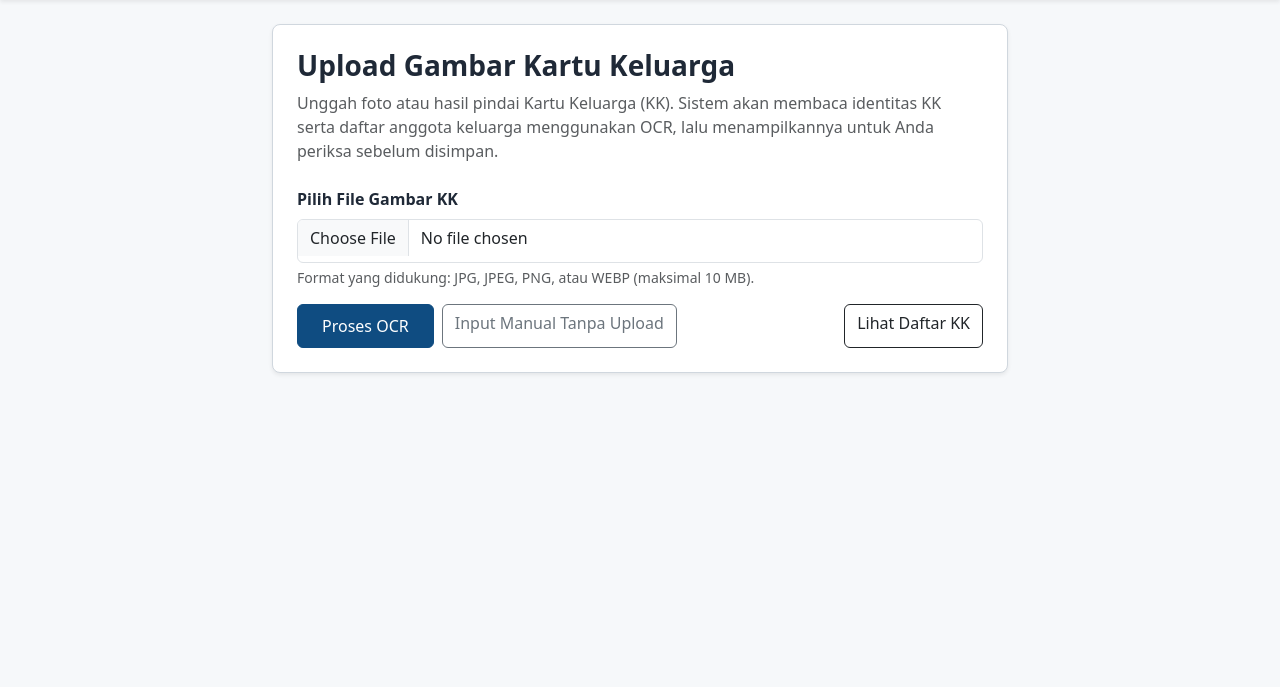
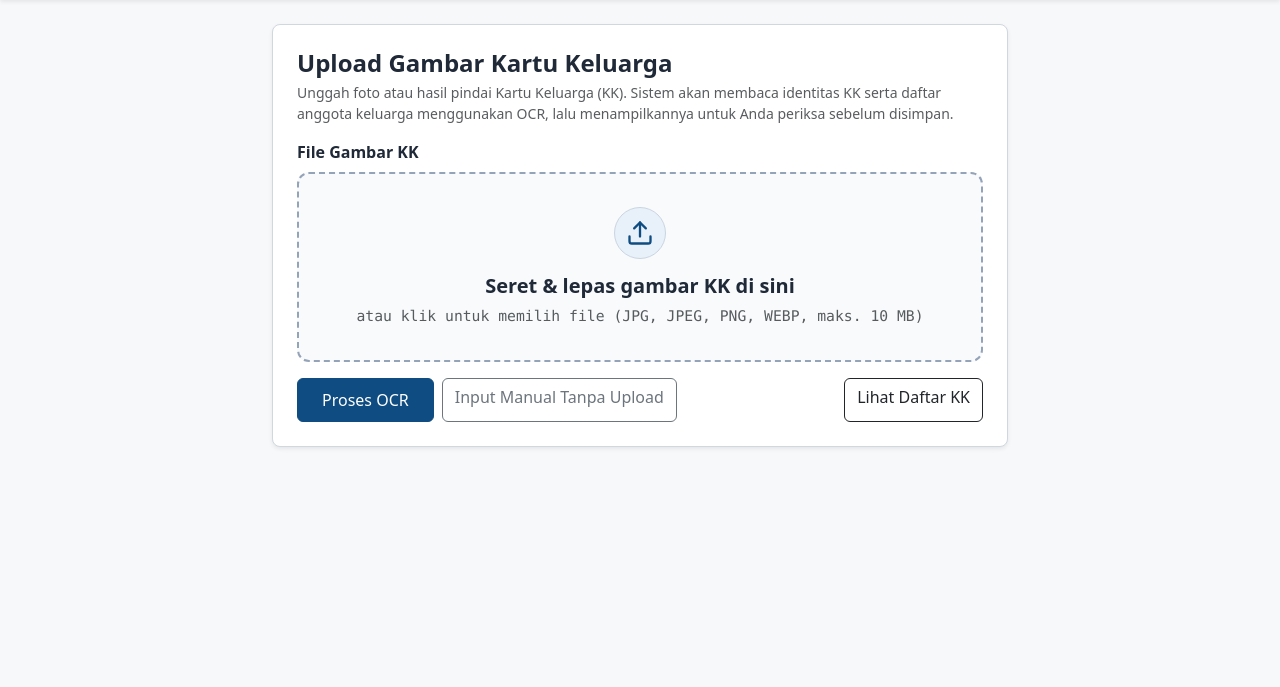
Before and after one commit to bdhilouen/mini-project-ocr-kk, a Flask app: page / in a window 1280 px wide. Shown: the part 56-743 px from the top of the page. Run offline with Flask 3, Linux system fonts and the light colour scheme.

Commit message:
perbesar upload box

```diff
--- a/static/css/style.css
+++ b/static/css/style.css
@@ -79,6 +79,90 @@ textarea:focus-visible {
     background-color: #f1f5f9;
 }
 
+.kk-dropzone {
+    position: relative;
+    min-height: 190px;
+    padding: 1.25rem;
+    border: 2px dashed #94a3b8;
+    border-radius: 0.75rem;
+    background-color: #f8fafc;
+    display: flex;
+    flex-direction: column;
+    align-items: center;
+    justify-content: center;
+    text-align: center;
+    cursor: pointer;
+    transition: border-color 0.15s ease, background-color 0.15s ease;
+}
+
+.kk-dropzone:hover,
+.kk-dropzone:focus-visible {
+    border-color: var(--kk-primary);
+    background-color: #f0f6fc;
+}
+
+.kk-dropzone.is-dragover {
+    border-color: var(--kk-primary);
+    border-style: solid;
+    background-color: #e6f0fa;
+}
+
+.kk-dropzone.has-file {
+    border-style: solid;
+    border-color: var(--kk-border);
+    background-color: #ffffff;
+}
+
+.kk-dropzone-icon {
+    width: 52px;
+    height: 52px;
+    border-radius: 50%;
+    background-color: #e8f1fa;
+    border: 1px solid #cbd5e1;
+    color: var(--kk-primary);
+    display: flex;
+    align-items: center;
+    justify-content: center;
+    margin: 0 auto 0.75rem;
+}
+
+.kk-dropzone-remove {
+    position: absolute;
+    top: 12px;
+    right: 12px;
+    width: 36px;
+    height: 36px;
+    min-height: 36px;
+    border-radius: 50%;
+    border: 1px solid var(--kk-border);
+    background-color: #ffffff;
+    color: var(--kk-text);
+    display: inline-flex;
+    align-items: center;
+    justify-content: center;
+    cursor: pointer;
+    font-size: 1.35rem;
+    line-height: 1;
+    padding: 0;
+    z-index: 2;
+    transition: background-color 0.15s ease, color 0.15s ease, border-color 0.15s ease;
+}
+
+.kk-dropzone-remove:hover,
+.kk-dropzone-remove:focus-visible {
+    background-color: #fee2e2;
+    border-color: #ef4444;
+    color: #b91c1c;
+}
+
+.kk-dropzone-preview {
+    width: 100%;
+}
+
+.kk-dropzone-preview .kk-image-preview {
+    max-height: 185px;
+}
+
 .kk-raw-text {
     max-height: 260px;
     overflow-y: auto;
--- a/static/js/app.js
+++ b/static/js/app.js
@@ -1,30 +1,152 @@
 document.addEventListener("DOMContentLoaded", function () {
-    // 1. Live image preview and loading spinner on the upload page.
+    // 1. Drag-and-drop upload zone, live preview, remove button, and loading spinner.
     var fileInput = document.getElementById("kk_image");
+    var dropzone = document.getElementById("upload-dropzone");
+    var emptyState = document.getElementById("upload-empty-state");
     var previewWrapper = document.getElementById("upload-preview-wrapper");
     var previewImage = document.getElementById("upload-preview-img");
+    var fileMeta = document.getElementById("upload-file-meta");
+    var removeBtn = document.getElementById("upload-remove-btn");
+    var uploadError = document.getElementById("upload-error");
     var uploadForm = document.getElementById("upload-form");
     var uploadSubmitBtn = document.getElementById("upload-submit-btn");
 
-    if (fileInput && previewWrapper && previewImage) {
+    var allowedExts = /\.(jpe?g|png|webp)$/i;
+    var maxBytes = 10 * 1024 * 1024;
+
+    function showUploadError(msg) {
+        if (!uploadError) return;
+        uploadError.textContent = msg;
+        uploadError.classList.remove("d-none");
+    }
+
+    function clearUploadError() {
+        if (!uploadError) return;
+        uploadError.textContent = "";
+        uploadError.classList.add("d-none");
+    }
+
+    function formatBytes(bytes) {
+        if (bytes < 1024) return bytes + " B";
+        if (bytes < 1024 * 1024) return (bytes / 1024).toFixed(1) + " KB";
+        return (bytes / (1024 * 1024)).toFixed(2) + " MB";
+    }
+
+    function clearSelectedFile() {
+        if (fileInput) fileInput.value = "";
+        if (previewImage) previewImage.removeAttribute("src");
+        if (fileMeta) fileMeta.textContent = "";
+        if (previewWrapper) previewWrapper.classList.add("d-none");
+        if (removeBtn) removeBtn.classList.add("d-none");
+        if (emptyState) emptyState.classList.remove("d-none");
+        if (dropzone) dropzone.classList.remove("has-file", "is-dragover");
+    }
+
+    function handleSelectedFile(file) {
+        clearUploadError();
+        if (!file) {
+            clearSelectedFile();
+            return false;
+        }
+        if (!allowedExts.test(file.name)) {
+            clearSelectedFile();
+            showUploadError("Format file tidak didukung. Gunakan JPG, JPEG, PNG, atau WEBP.");
+            return false;
+        }
+        if (file.size > maxBytes) {
+            clearSelectedFile();
+            showUploadError("Ukuran file melebihi batas maksimal 10 MB.");
+            return false;
+        }
+        var reader = new FileReader();
+        reader.onload = function (evt) {
+            if (previewImage) previewImage.src = evt.target.result;
+            if (fileMeta) fileMeta.textContent = file.name + " (" + formatBytes(file.size) + ")";
+            if (emptyState) emptyState.classList.add("d-none");
+            if (previewWrapper) previewWrapper.classList.remove("d-none");
+            if (removeBtn) removeBtn.classList.remove("d-none");
+            if (dropzone) dropzone.classList.add("has-file");
+        };
+        reader.readAsDataURL(file);
+        return true;
+    }
+
+    if (fileInput && dropzone) {
+        dropzone.addEventListener("click", function (evt) {
+            if (evt.target === fileInput || (removeBtn && removeBtn.contains(evt.target))) {
+                return;
+            }
+            fileInput.click();
+        });
+
+        dropzone.addEventListener("keydown", function (evt) {
+            if (evt.target !== dropzone) return;
+            if (evt.key === "Enter" || evt.key === " ") {
+                evt.preventDefault();
+                fileInput.click();
+            }
+        });
+
         fileInput.addEventListener("change", function () {
             var file = fileInput.files && fileInput.files[0];
-            if (!file) {
-                previewWrapper.classList.add("d-none");
-                previewImage.removeAttribute("src");
-                return;
+            handleSelectedFile(file);
+        });
+
+        if (removeBtn) {
+            removeBtn.addEventListener("click", function (evt) {
+                evt.preventDefault();
+                evt.stopPropagation();
+                clearSelectedFile();
+                clearUploadError();
+                dropzone.focus();
+            });
+        }
+
+        var dragDepth = 0;
+        dropzone.addEventListener("dragenter", function (evt) {
+            evt.preventDefault();
+            dragDepth += 1;
+            dropzone.classList.add("is-dragover");
+        });
+
+        dropzone.addEventListener("dragover", function (evt) {
+            evt.preventDefault();
+            evt.dataTransfer.dropEffect = "copy";
+        });
+
+        dropzone.addEventListener("dragleave", function (evt) {
+            evt.preventDefault();
+            dragDepth = Math.max(0, dragDepth - 1);
+            if (dragDepth === 0) {
+                dropzone.classList.remove("is-dragover");
             }
-            var reader = new FileReader();
-            reader.onload = function (evt) {
-                previewImage.src = evt.target.result;
-                previewWrapper.classList.remove("d-none");
-            };
-            reader.readAsDataURL(file);
+        });
+
+        dropzone.addEventListener("drop", function (evt) {
+            evt.preventDefault();
+            dragDepth = 0;
+            dropzone.classList.remove("is-dragover");
+
+            var droppedFiles = evt.dataTransfer && evt.dataTransfer.files;
+            if (!droppedFiles || !droppedFiles.length) return;
+
+            var file = droppedFiles[0];
+            if (handleSelectedFile(file)) {
+                var dt = new DataTransfer();
+                dt.items.add(file);
+                fileInput.files = dt.files;
+            }
         });
     }
 
     if (uploadForm && uploadSubmitBtn) {
-        uploadForm.addEventListener("submit", function () {
+        uploadForm.addEventListener("submit", function (evt) {
+            if (fileInput && (!fileInput.files || !fileInput.files.length)) {
+                evt.preventDefault();
+                showUploadError("Pilih atau seret file gambar Kartu Keluarga terlebih dahulu.");
+                if (dropzone) dropzone.focus();
+                return;
+            }
             uploadSubmitBtn.disabled = true;
             uploadSubmitBtn.innerHTML =
                 '<span class="spinner-border spinner-border-sm me-2" role="status" aria-hidden="true"></span>Memproses OCR...';
--- a/templates/index.html
+++ b/templates/index.html
@@ -5,29 +5,59 @@
 {% block content %}
 <div class="row justify-content-center">
     <div class="col-lg-8">
-        <div class="kk-card p-4 shadow-sm">
-            <h1 class="h3 fw-bold mb-2">Upload Gambar Kartu Keluarga</h1>
-            <p class="text-muted mb-4">
+        <div class="kk-card p-3 p-md-4 shadow-sm">
+            <h1 class="h4 fw-bold mb-1">Upload Gambar Kartu Keluarga</h1>
+            <p class="text-muted small mb-3">
                 Unggah foto atau hasil pindai Kartu Keluarga (KK). Sistem akan membaca identitas KK serta daftar anggota keluarga menggunakan OCR, lalu menampilkannya untuk Anda periksa sebelum disimpan.
             </p>
 
             <form id="upload-form" action="{{ url_for('upload_kk') }}" method="post" enctype="multipart/form-data">
                 <div class="mb-3">
-                    <label for="kk_image" class="form-label fw-semibold">Pilih File Gambar KK</label>
+                    <label for="kk_image" class="form-label fw-semibold">File Gambar KK</label>
+                    <div
+                        id="upload-dropzone"
+                        class="kk-dropzone"
+                        role="button"
+                        tabindex="0"
+                        aria-label="Seret dan lepas gambar KK di sini atau klik untuk memilih file"
+                    >
                         <input
-                        class="form-control"
+                            class="visually-hidden"
                             type="file"
                             id="kk_image"
                             name="kk_image"
                             accept=".jpg,.jpeg,.png,.webp"
-                        required
                         >
-                    <div class="form-text">Format yang didukung: JPG, JPEG, PNG, atau WEBP (maksimal 10 MB).</div>
+
+                        <button
+                            id="upload-remove-btn"
+                            type="button"
+                            class="kk-dropzone-remove d-none"
+                            aria-label="Hapus file dari kolom upload"
+                            title="Hapus file"
+                        >
+                            &times;
+                        </button>
+
+                        <div id="upload-empty-state" class="kk-dropzone-empty">
+                            <div class="kk-dropzone-icon" aria-hidden="true">
+                                <svg xmlns="http://www.w3.org/2000/svg" width="28" height="28" viewBox="0 0 24 24" fill="none" stroke="currentColor" stroke-width="2" stroke-linecap="round" stroke-linejoin="round">
+                                    <path d="M21 15v4a2 2 0 0 1-2 2H5a2 2 0 0 1-2-2v-4"></path>
+                                    <polyline points="17 8 12 3 7 8"></polyline>
+                                    <line x1="12" y1="3" x2="12" y2="15"></line>
+                                </svg>
+                            </div>
+                            <p class="fw-bold fs-5 mb-1">Seret &amp; lepas gambar KK di sini</p>
+                            <p class="text-muted kk-mono mb-0">atau klik untuk memilih file (JPG, JPEG, PNG, WEBP, maks. 10 MB)</p>
                         </div>
 
-                <div id="upload-preview-wrapper" class="mb-4 d-none text-center">
-                    <p class="small text-muted mb-2 text-start fw-semibold">Pratinjau Gambar:</p>
+                        <div id="upload-preview-wrapper" class="kk-dropzone-preview d-none">
                             <img id="upload-preview-img" class="kk-image-preview" alt="Pratinjau Kartu Keluarga">
+                            <div id="upload-file-meta" class="kk-mono small fw-semibold mt-2 text-break"></div>
+                            <div class="small text-muted mt-1">Klik area ini untuk mengganti gambar.</div>
+                        </div>
+                    </div>
+                    <div id="upload-error" class="text-danger small mt-2 d-none" role="alert"></div>
                 </div>
 
                 <div class="d-flex flex-wrap gap-2">
```
Also changed, not shown: README.md. Lines whose indentation alone changed are shown as unchanged.
